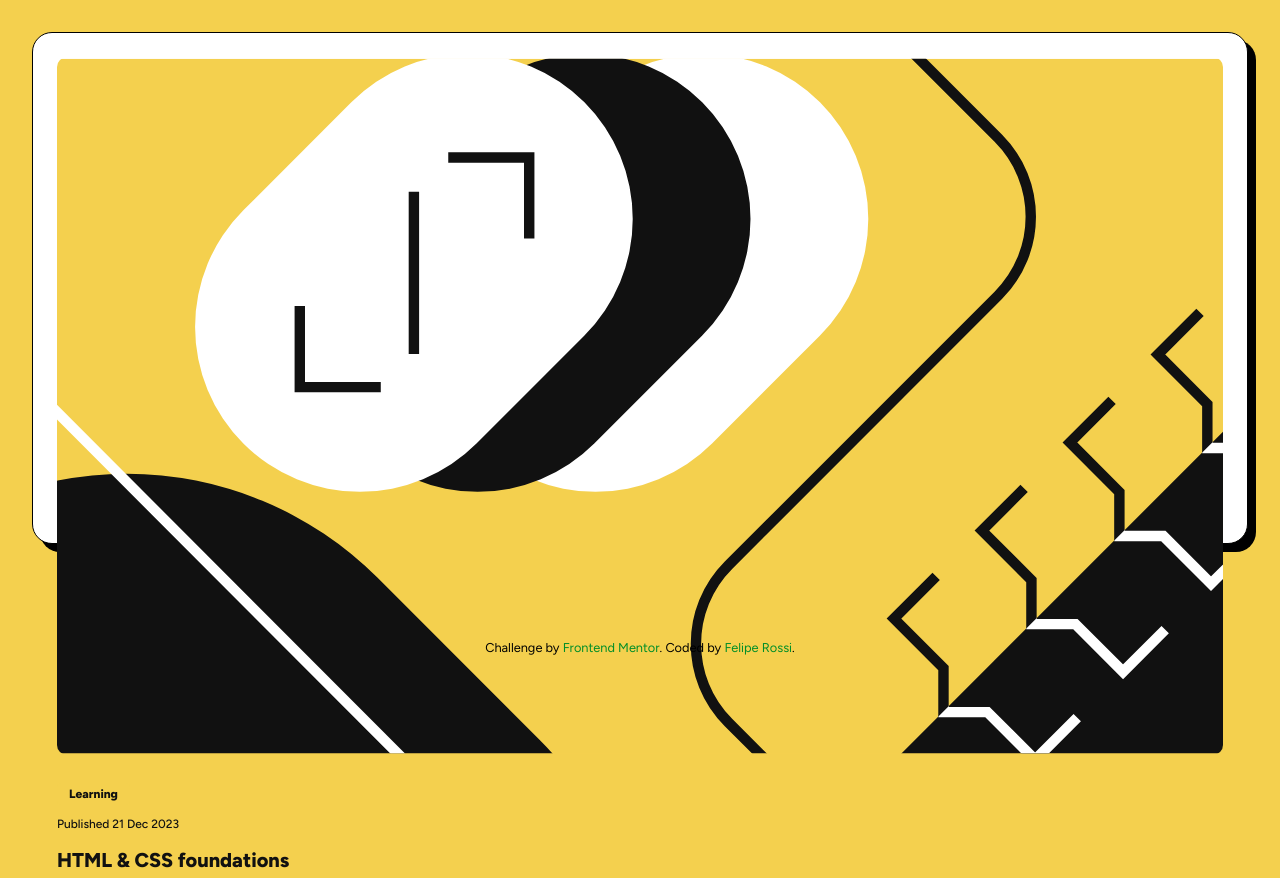
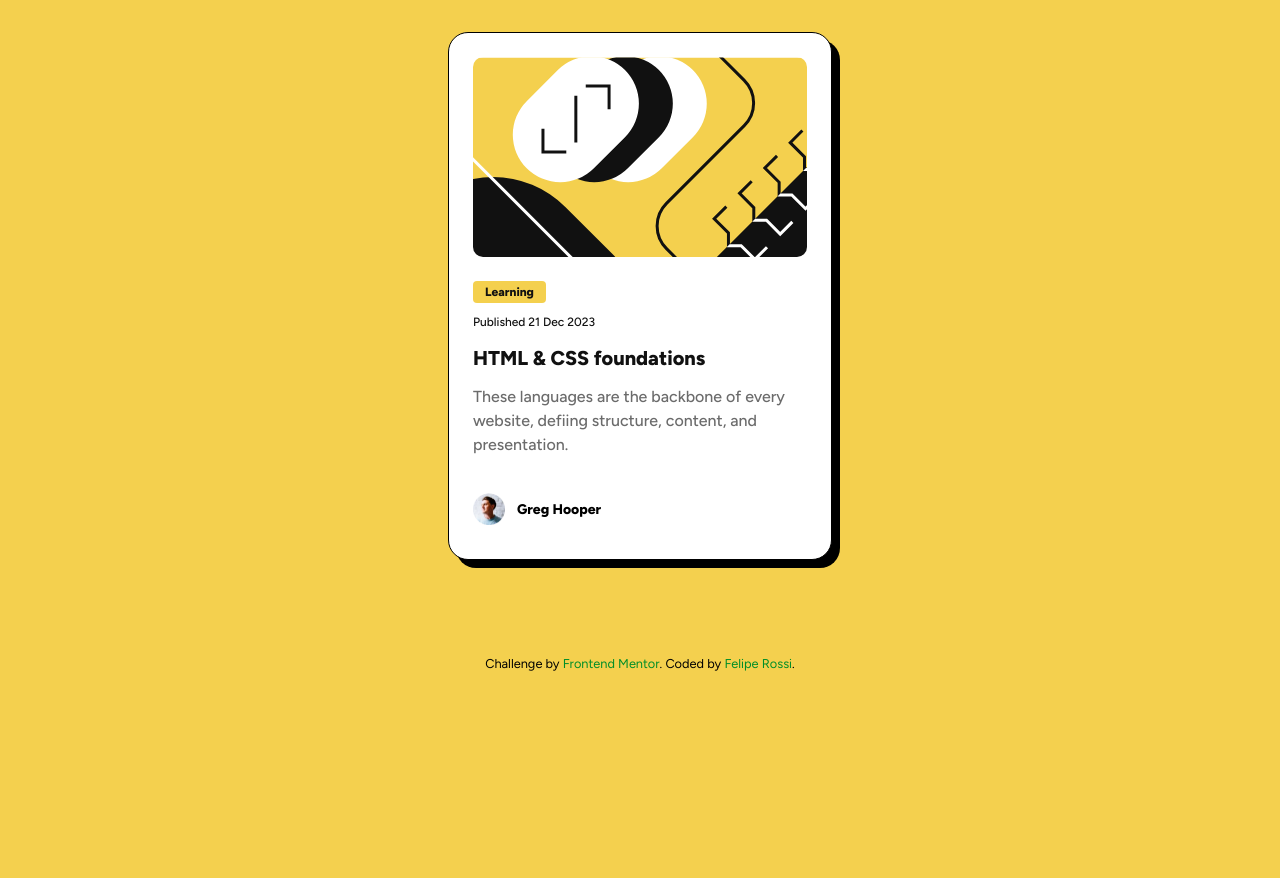
Before and after one commit to feliperossibr/blog-preview, a plain HTML site: page index.html in a window 1280 px wide. Shown: the top 878 px of the page. After the commit the page ends 800 px from the top, so only its background shows below. Drawn offline with Linux system fonts and the light colour scheme.

Commit message:
media quering and bug fix

```diff
--- a/index.html
+++ b/index.html
@@ -13,17 +13,17 @@
 </head>
 <body>
   <main>
+    <div class="card-wrapper">
       <div class="card">
         <div id="image">
-        <img src="assets/images/illustration-article.svg" alt="">
+
         </div>
-
         <div class="learning">
           <span>Learning</span>
 
           <h2>Published 21 Dec 2023</h2>
 
-        <h1>HTML & CSS foundations</h1>
+          <a href="#">HTML & CSS foundations</a>
 
           <p>These languages are the backbone of every website, defiing structure, content, and presentation.</p>
         </div>
@@ -31,6 +31,7 @@
         <div id="avatar">
           <img src="assets/images/image-avatar.webp" alt="">
           <span>Greg Hooper</span>
+        </div>
       </div>
     </div>
   </main>
--- a/styles/index.css
+++ b/styles/index.css
@@ -19,6 +19,7 @@ html, main {
   font-family: var(--ff-base);
   background-color: var(--yellow);
 
+
   padding: 1rem;
 }
 
@@ -26,6 +27,8 @@ html, main {
   background-color: var(--white);
   padding: 1.5rem;
   height: 32rem;
+  max-width: 24rem;
+  min-width: 22rem;
 
   display: flex;
   flex-direction: column;
@@ -37,11 +40,9 @@ html, main {
 
   & >#image {
     width: auto;
-
-    & > img {
-      width: 100%;
-      border-radius: .625rem;
-    }
+    height: 12.5rem;
+    border-radius: .625rem;
+    background: url(../assets/images/illustration-article.svg) no-repeat;
   }
 
   & > .learning {
@@ -64,16 +65,24 @@ html, main {
       font: 500 .75rem/1.5 var(--ff-base);
       color: var(--gray-950);
       margin-top: .75rem;
+      margin-bottom: .75rem;
     }
 
-    & > h1 {
+    & > a {
       font: 800 1.25rem/1.5 var(--ff-base);
       color: var(--gray-950);
-      margin-top: .75rem;
+
+      text-decoration: none;
+      cursor: pointer;
+      transform: color .3s;
+    }
+
+    a:hover {
+      color: var(--yellow);
     }
 
     & > p {
-      font: 500 .875rem/1.5 var(--ff-base);
+      font: 500 1rem/1.5 var(--ff-base);
       color: var(--gray-500);
       margin-top: .75rem;
     }
@@ -86,8 +95,8 @@ html, main {
     gap: .75rem;
 
     & > img {
-      width: 32px;
-      height: 32px;
+      width: 2rem;
+      height: 2rem;
     }
 
     & > span {
@@ -106,3 +115,17 @@ html, main {
     color: #008e28;
   }
 }
+
+@media screen and (width >= 1280px) {
+  .card-wrapper {
+    display: flex;
+    justify-content: center;
+    align-items: center;
+    position: relative;
+
+    & > .card {
+      height: 33rem;
+      max-width: 24rem;
+    }
+  }
+}
```
Lines whose indentation alone changed are shown as unchanged.
